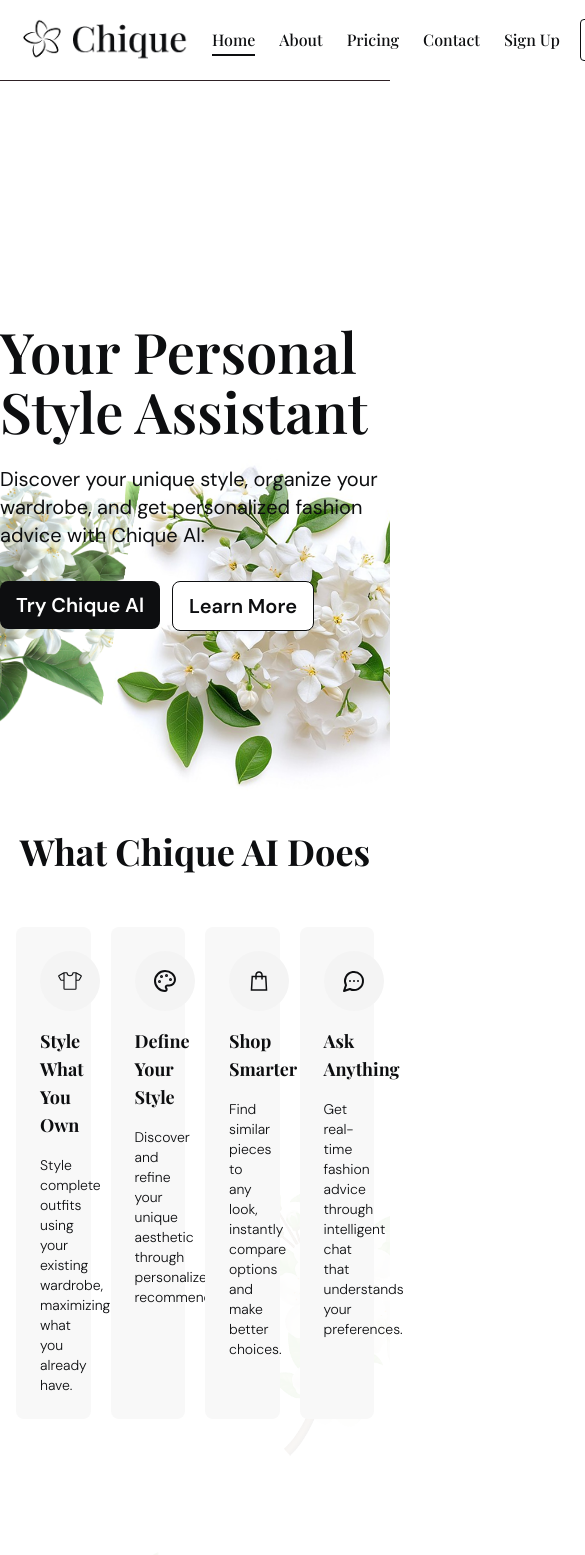
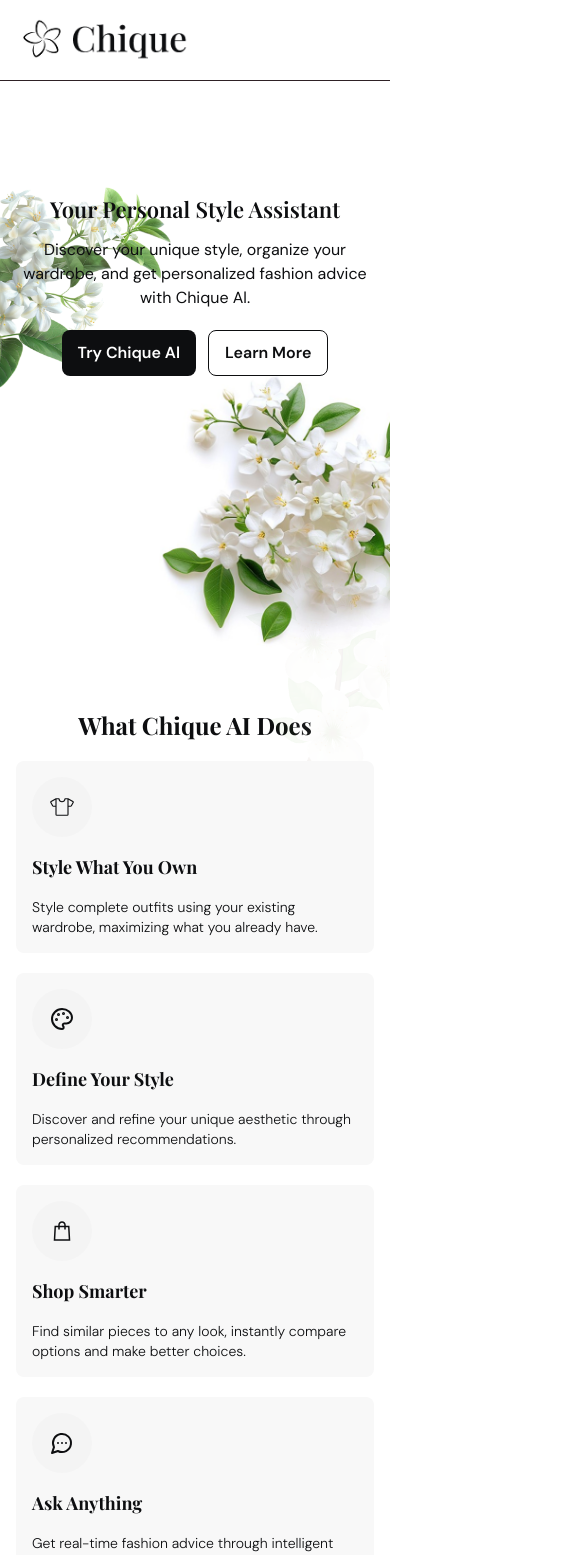
Before and after one commit to Webgenius0/chique, a Next.js app: page / in a window 390 px wide. Shown: the top 1555 px of the page, 585 px wide, since content can reach past the window. Built offline with nearby package versions, Linux system fonts and the light colour scheme; a web font is replaced by a local one; what @ant-design/nextjs-registry would draw is missing.

Commit message:
responsive

```diff
--- a/app/(site)/layout.js
+++ b/app/(site)/layout.js
@@ -8,7 +8,7 @@
       <main className="w-full min-h-screen">
         {children}
       </main>
-      <Footer />
+      {/* <Footer /> */}
     </ReactLenis>
   );
 }
--- a/app/(site)/page.js
+++ b/app/(site)/page.js
@@ -22,5 +22,4 @@
     </div>
   );
 };
-
 export default Home;
--- a/components/common/CommonBtn.jsx
+++ b/components/common/CommonBtn.jsx
@@ -13,7 +13,7 @@
     onclick,
     disabled = false,
 }) => {
-    const commonStyle = "w-full cursor-pointer bg-primary-dark rounded-4xl xs:p-4 p-3 flex justify-center min-h-[60px] items-center text-xl font-semibold text-white capitalize"
+    const commonStyle = "w-full cursor-pointer bg-primary-dark rounded-4xl xs:p-4 p-3 flex justify-center min-h-[60px] items-center lg:text-xl font-semibold text-white capitalize"
     return (
         <>
             {link ? (
--- a/components/common/CommonSectionTitle.jsx
+++ b/components/common/CommonSectionTitle.jsx
@@ -4,7 +4,7 @@
   return (
     <h3
       className={cn(
-        "text-4xl font-semibold text-center text-primary-dark",
+        "xl:text-4xl lg:text-3xl text-2xl font-semibold text-center text-primary-dark pt-7 xs:pt-0",
         className
       )}
     >
--- a/components/common/CommonTitle.jsx
+++ b/components/common/CommonTitle.jsx
@@ -4,7 +4,7 @@
   return (
     <h3
       className={cn(
-        "text-[56px] font-semibold text-center text-primary-dark",
+        "lg:text-[56px] md:text-4xl sm:text-3xl xs:text-2xl text-[22px] font-semibold text-center sm:text-start text-primary-dark",
         className
       )}
     >
--- a/components/common/Loader.jsx
+++ b/components/common/Loader.jsx
@@ -22,5 +22,4 @@
   }),
   { ssr: false }
 );
-
 export default Loader;
--- a/components/home/ChiqueAI.jsx
+++ b/components/home/ChiqueAI.jsx
@@ -1,5 +1,4 @@
 "use client";
-
 import CommonSectionTitle from "../common/CommonSectionTitle";
 import { LuPalette } from "react-icons/lu";
 import { PiTShirtLight } from "react-icons/pi";
@@ -53,10 +52,8 @@
         "Get real-time fashion advice through intelligent chat that understands your preferences.",
     },
   ];
-
   return (
-    <div className="w-full relative">
-      <div className="container flex flex-col gap-14 pb-20">
+      <div className="w-full container flex flex-col xl:gap-14 lg:gap-10 md:gap-7 gap-5 pb-20">
         {/* Right side layer Flower Image with Animation */}
         <motion.div
           initial={{
@@ -76,15 +73,17 @@
             priority
           />
         </motion.div>
+        {/* title */}
         <CommonSectionTitle
           text="What Chique AI Does"
           className={"!font-bold !font-secondary"}
         />
-        <div className="w-full grid grid-cols-4 gap-5">
+        {/* chique ai cards */}
+        <div className="w-full grid lg:grid-cols-4 sm:grid-cols-2 gap-5">
           {cardItems.map((item, index) => (
             <motion.div
               key={item.id}
-              className="w-full flex flex-col gap-4 bg-[#F8F8F8] p-6 rounded-lg hover:bg-primary-dark/20 transition-all duration-500"
+              className="w-full flex flex-col gap-4 bg-[#F8F8F8] xl:p-6 p-4 rounded-lg hover:bg-primary-dark/20 transition-all duration-500"
               variants={flipVariants}
               initial="hidden"
               whileInView="visible"
@@ -105,8 +104,6 @@
           ))}
         </div>
       </div>
-    </div>
   );
 };
-
 export default ChiqueAI;
--- a/components/home/Hero.jsx
+++ b/components/home/Hero.jsx
@@ -9,7 +9,7 @@
 
 const Hero = () => {
   return (
-    <div className="relative w-full h-[750px] overflow-hidden bg-white">
+    <div className="relative w-full xl:h-[750px] lg:h-[600px] md:h-[380px] h-[600px] overflow-hidden bg-white">
       {/* Left Flower Image with Animation */}
       <motion.div
         initial={{
@@ -20,7 +20,7 @@
         }}
         animate={{ x: 0, opacity: 1, rotateX: 0 }}
         transition={{ duration: 1.4, ease: "easeOut" }}
-        className="absolute left-0 bottom-0 w-[300px] md:w-[400px] lg:w-[500px]"
+        className="absolute left-0 xl:bottom-0 w-[250px] lg:w-[400px] xl:w-[500px]"
       >
         <Image
           src={left_image}
@@ -40,7 +40,7 @@
         }}
         animate={{ x: 0, opacity: 1, rotateX: 0 }}
         transition={{ duration: 1.4, ease: "easeOut" }}
-        className="absolute right-0 bottom-0 w-[300px] md:w-[400px] lg:w-[500px]"
+        className="absolute right-0 bottom-0 w-[250px] lg:w-[370px] xl:w-[500px]" // lg:top-[100px] xl:bottom-0 xs:h-[380px] h-[300px]
       >
         <Image
           src={right_image}
@@ -55,18 +55,18 @@
         initial={{ y: 40, opacity: 0 }}
         animate={{ y: 0, opacity: 1 }}
         transition={{ duration: 1.4, delay: 0.3, ease: "easeOut" }}
-        className="relative z-10 max-w-xl mx-auto pt-60 flex flex-col gap-6 justify-center items-center"
+        className="w-full relative px-4 z-10 max-w-xl mx-auto xl:pt-60 lg:pt-40 pt-28 flex flex-col lg:gap-6 gap-3 justify-center items-center"
       >
         <CommonTitle
           text="Your Personal Style Assistant"
-          className="text-start font-secondary !font-semibold !leading-[60px]"
+          className="text-start font-secondary !font-semibold"
         />
-        <p className="text-xl font-primary text-primary-dark font-normal">
+        <p className="md:text-xl text-base font-primary text-primary-dark font-normal text-center md:text-start">
           Discover your unique style, organize your wardrobe, and get
           personalized fashion advice with Chique Al.
         </p>
 
-        <div className="w-full mt-2 flex gap-3 justify-start items-start">
+        <div className="w-full mt-2 flex gap-3 md:justify-start md:items-start justify-center">
           <CommonBtn className="rounded-lg text-nowrap w-fit !min-h-10 !p-2.5 !px-4">
             Try Chique Al
           </CommonBtn>
--- a/components/shared/Header.jsx
+++ b/components/shared/Header.jsx
@@ -8,7 +8,7 @@
       <div className="container flex gap-6 justify-between items-center">
         <Logo />
         <NavItems />
-        <div className="flex gap-5 justify-end items-center shrink-0">
+        <div className="flex gap-5 justify-end items-center shrink-0 hidden">
           <Link href={"/auth/sign-up"}>Sign Up</Link>
           <Link
             href={"/auth/sign-in"}
@@ -21,5 +21,4 @@
     </header>
   );
 };
-
 export default Header;
--- a/components/shared/NavItems.jsx
+++ b/components/shared/NavItems.jsx
@@ -12,7 +12,7 @@
   ];
 
   return (
-    <nav className="flex  justify-between items-center gap-6">
+    <nav className="md:flex hidden justify-between items-center gap-6">
       {navItems.map((item) => (
         <Link
           key={item.path}
```
